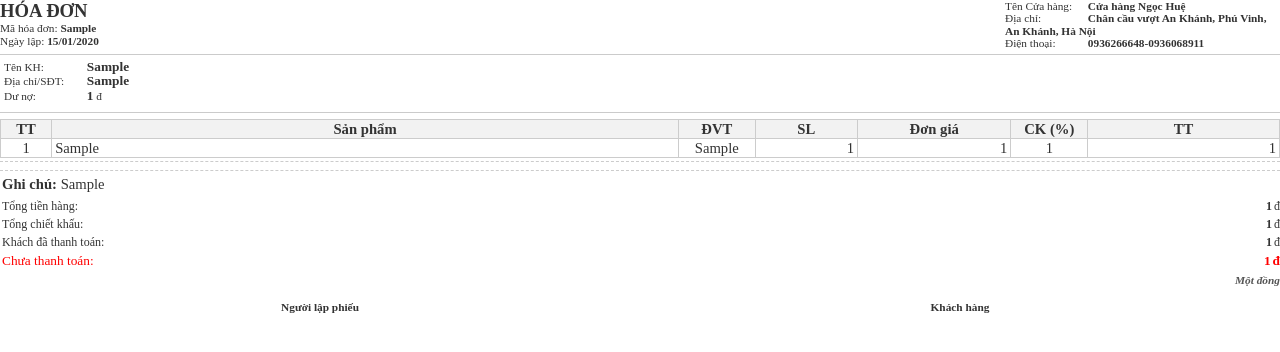
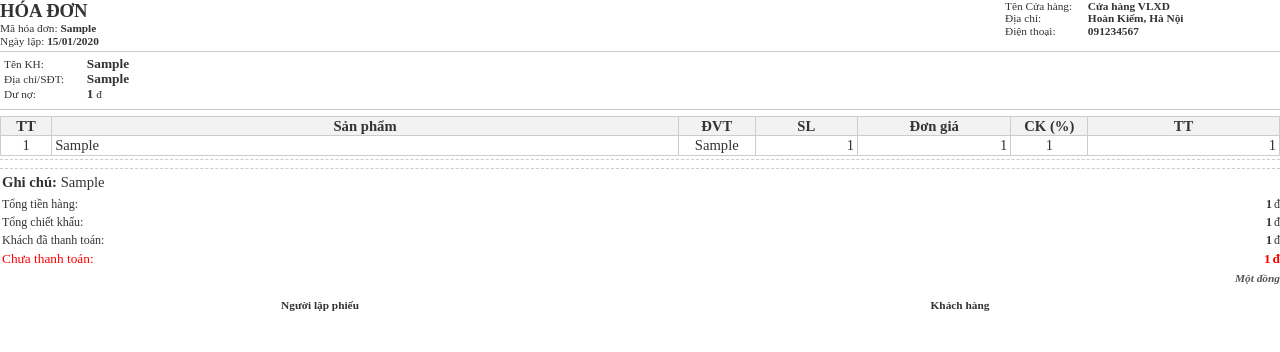
Before and after one commit to thinhngongoc/invoice-apps, a FastAPI app: a page that uses templates/invoice_print_template.html in a window 1280 px wide. Shown: the top 352 px of the page. Run offline with FastAPI, Linux system fonts and the light colour scheme; tables that the repository leaves empty hold one stand-in row (values such as "Sample post").

Commit message:
Update invoice_print_template.html

```diff
--- a/templates/invoice_print_template.html
+++ b/templates/invoice_print_template.html
@@ -414,9 +414,9 @@
                 <p>Ngày lập: <strong>{{ invoice.ngaylap_formatted }}</strong></p>
             </div>
             <div class="header-right-store-info">
-                <p><strong>Tên Cửa hàng:</strong> <span>Cửa hàng Ngọc Huệ</span></p>
-                <p><strong>Địa chỉ:</strong> <span>Chân cầu vượt An Khánh, Phú Vinh, An Khánh, Hà Nội</span></p>
-                <p><strong>Điện thoại:</strong> <span>0936266648-0936068911</span></p>
+                <p><strong>Tên Cửa hàng:</strong> <span>Cửa hàng VLXD</span></p>
+                <p><strong>Địa chỉ:</strong> <span>Hoàn Kiếm, Hà Nội</span></p>
+                <p><strong>Điện thoại:</strong> <span>091234567</span></p>
             </div>
         </div>
 
```
